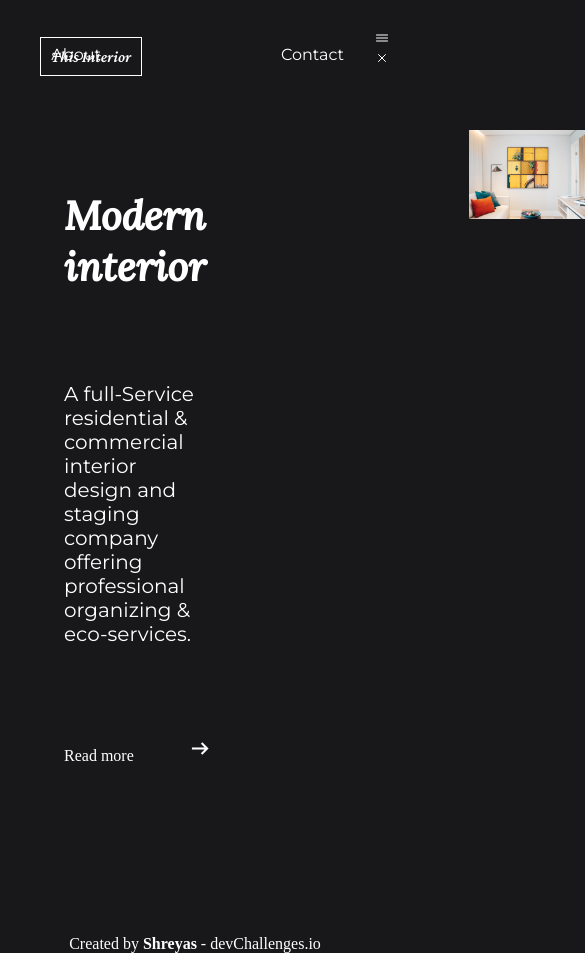
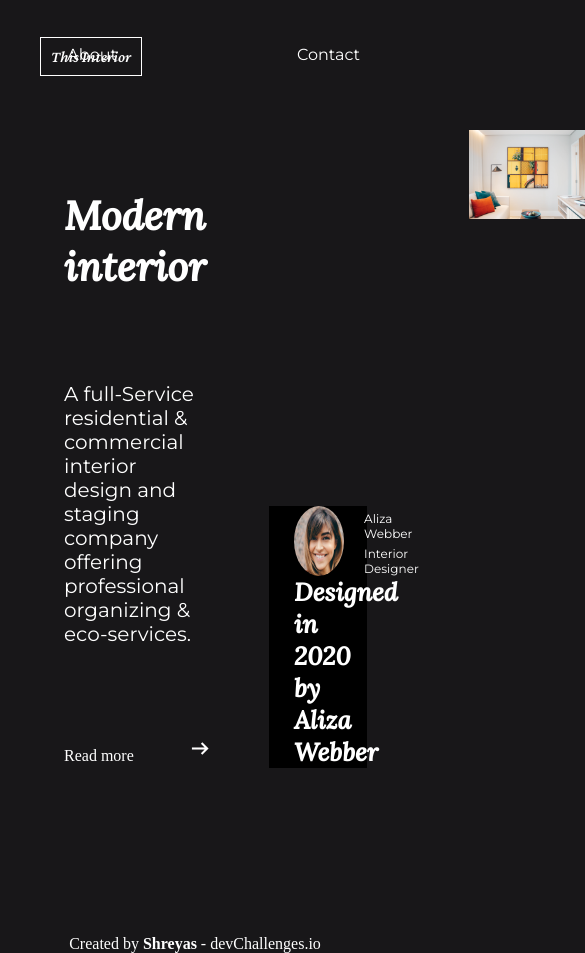
Before and after one commit to ShreyasLakhani/interior-Consultant, a plain HTML site: page index.html in a window 390 px wide. Shown: the top 953 px of the page, 585 px wide, since content can reach past the window. Drawn offline with nearby package versions, Linux system fonts and the light colour scheme.

Commit message:
Add files via upload

```diff
--- a/index.html
+++ b/index.html
@@ -8,15 +8,14 @@
     <title>interior Consultant</title>
     <link rel="icon" href="Image/devchallenges.png">
     <link rel="stylesheet" href="style.css">
-    <link rel="stylesheet"
-        href="https://fonts.googleapis.com/css2?family=Material+Symbols+Outlined:opsz,wght,FILL,GRAD@20..48,100..700,0..1,-50..200" />
+    <link rel="stylesheet" href="https://fonts.googleapis.com/css2?family=Material+Symbols+Outlined:opsz,wght,FILL,GRAD@20..48,100..700,0..1,-50..200" />
 </head>
 
 <body>
-    <div class="logo">
-        <a href="#" class="left">This Interior</a>
-    </div>
     <nav class="navbar">
+        <div class="logo">
+            <a href="#" class="left">This Interior</a>
+        </div>
 
         <div class="navbar-right">
             <a href="#" class="right">Home</a>
@@ -35,8 +34,7 @@
     <div class="mid">
         <div class="text">
             <h1>Modern interior</h1><br><br>
-            <p>A full-Service residential & commercial interior design and staging company offering professional
-                organizing & eco-services.</p><br><br>
+            <p>A full-Service residential & commercial interior design and staging company offering professional organizing & eco-services.</p><br><br>
             <span>Read more</span><span class="material-symbols-outlined md-10">arrow_right_alt</span>
         </div>
         <div class="main">
@@ -58,8 +56,8 @@
         </div>
     </div>
     <div class="bottom">
-        <p>Created by <a href="https://github.com/ShreyasLakhani"> <b> Shreyas</b></a> - <a
-                href="https://devchallenges.io/">devChallenges.io</a> </p>
+        <p>Created by
+            <a href="https://github.com/ShreyasLakhani"> <b> Shreyas</b></a> - <a href="https://devchallenges.io/">devChallenges.io</a> </p>
     </div>
 
 
--- a/style.css
+++ b/style.css
@@ -1,7 +1,6 @@
 @import url('https://fonts.googleapis.com/css2?family=Montserrat&display=swap');
 @import url('https://fonts.googleapis.com/css2?family=Crimson+Pro:ital,wght@1,600&display=swap');
 @import url('https://fonts.googleapis.com/css2?family=Lora:ital,wght@1,500&display=swap');
-
 * {
     margin: 0;
     padding: 0;
@@ -27,7 +26,6 @@ body {
     padding-left: 150px;
     padding-top: 15px;
     padding-right: 30px;
-
 }
 
 .navbar {
@@ -42,6 +40,10 @@ body {
     display: flex;
     justify-content: flex-end;
     height: 45px;
+}
+
+.mobile-nav {
+    display: none;
 }
 
 .logo {
@@ -87,8 +89,8 @@ body {
     width: 25vw;
     position: absolute;
     z-index: 1;
-    top: 500px;
-    left: 1080px;
+    bottom: 20%;
+    left: 69%;
 }
 
 .z-index img {
```
